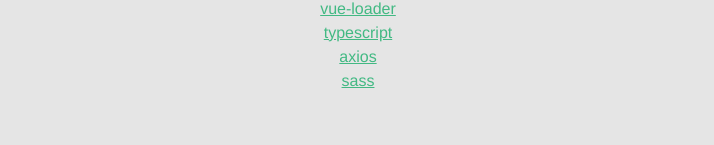
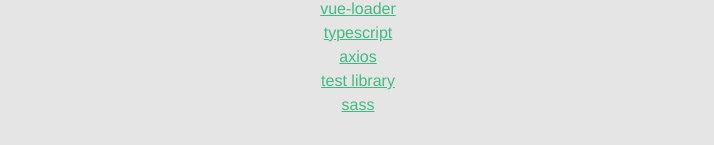
Before and after one commit to fatihayyildiz/typescript-vue-todo, a Vue app: page / in a window 1280 px wide. Shown: the part 652-797 px from the top of the page, without its empty margins (282-996 px from the left). Built offline with nearby package versions, Linux system fonts and the light colour scheme.

Commit message:
Testing gh actions

```diff
--- a/src/components/HelloWorld.vue
+++ b/src/components/HelloWorld.vue
@@ -67,6 +67,11 @@
         >
       </li>
       <li>
+        <a href="https://github.com/axios/axios" target="_blank" rel="noopener"
+          >test library</a
+        >
+      </li>
+      <li>
         <a href="https://sass-lang.com" target="_blank" rel="noopener">sass</a>
       </li>
     </ul>
```
